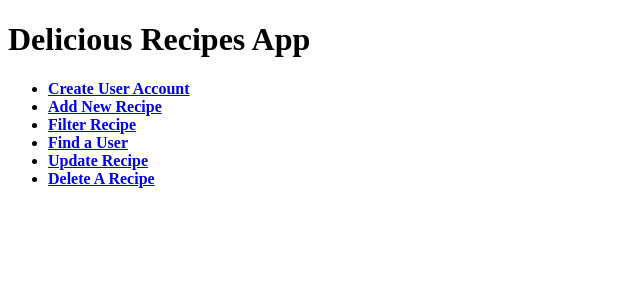
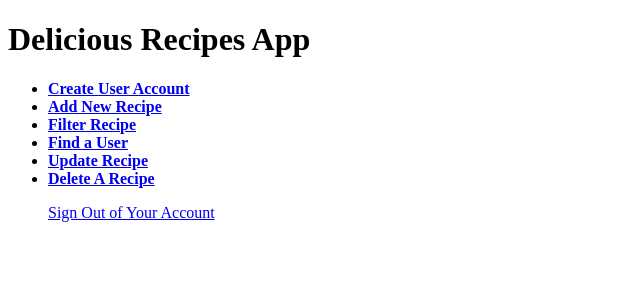
Before and after one commit to CPSC304GP33/Recipes, a PHP site: page / in a window 1280 px wide. Shown: the top 300 px of the page, without its empty margins (0-640 px from the left). Run offline with PHP 8.4, Linux system fonts and the light colour scheme.

Commit message:
Update index.php
Added logout button

```diff
--- a/index.php
+++ b/index.php
@@ -30,8 +30,11 @@
          <a href="update.php"><strong>Update Recipe</strong></a>
       </li>
       <li>
-      <a href="delete.php"><strong>Delete A Recipe</strong></a>
+        <a href="delete.php"><strong>Delete A Recipe</strong></a>
       </li>
+      <p>
+        <a href="logout.php" class="btn btn-danger">Sign Out of Your Account</a>
+      </p>
     </ul>
 
     <?php include "templates/footer.php"; ?>
```
